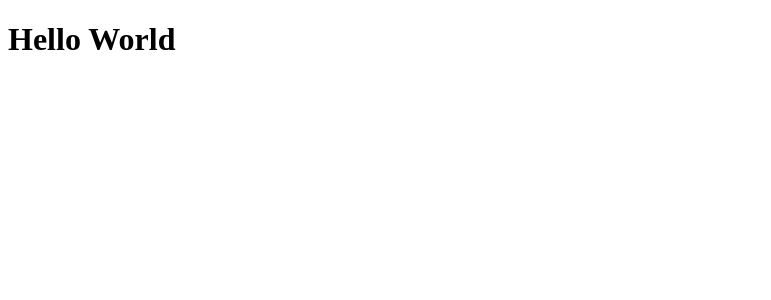
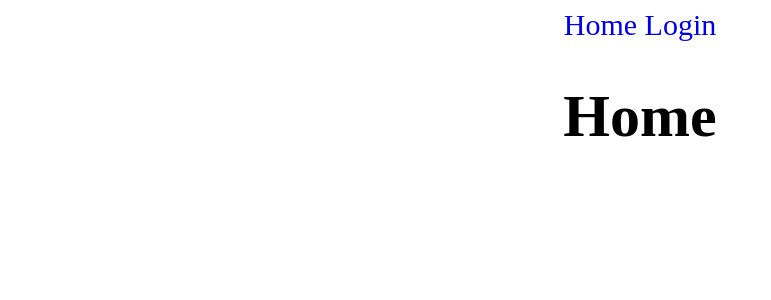
Before and after one commit to jvillad/simple-firebase-app, a React (Vite) app: page / in a window 1280 px wide. Shown: the top 300 px of the page, without its empty margins (0-771 px from the left). Built offline with nearby package versions, Linux system fonts and the light colour scheme.

Commit message:
firebase config

```diff
--- a/package.json
+++ b/package.json
@@ -10,8 +10,10 @@
     "test": "vitest"
   },
   "dependencies": {
+    "firebase": "^9.15.0",
     "react": "^18.2.0",
     "react-dom": "^18.2.0",
+    "react-firebase-hooks": "^5.1.1",
     "react-router-dom": "^6.6.1"
   },
   "devDependencies": {
--- a/src/App.tsx
+++ b/src/App.tsx
@@ -1,5 +1,19 @@
+import { BrowserRouter as Router, Routes, Route } from 'react-router-dom';
+import Nav from './components/Nav';
+import Home from './pages/Home';
+import Login from './pages/Login';
+
 function App() {
-  return <h1>Hello World</h1>;
+  return (
+    <div className="App">
+      <Router>
+        <Nav />
+        <Routes>
+          <Route path="/" element={<Home />} />
+          <Route path="/login" element={<Login />} />
+        </Routes>
+      </Router>
+    </div>
+  );
 }
-
 export default App;
--- /dev/null
+++ b/src/components/Nav.tsx
@@ -0,0 +1,11 @@
+import { Link } from 'react-router-dom';
+
+function Nav() {
+  return (
+    <div>
+      <Link to="/"> Home </Link>
+      <Link to="/login"> Login </Link>
+    </div>
+  );
+}
+export default Nav;
--- a/src/index.css
+++ b/src/index.css
@@ -0,0 +1,8 @@
+a {
+  text-decoration: none;
+}
+
+body {
+  text-align: center;
+  font-size: 30px;
+}
--- /dev/null
+++ b/src/pages/Home.tsx
@@ -0,0 +1,4 @@
+function Home() {
+  return <h1>Home</h1>;
+}
+export default Home;
--- /dev/null
+++ b/src/pages/Login.tsx
@@ -0,0 +1,4 @@
+function Login() {
+  return <h1>Login</h1>;
+}
+export default Login;
```
Also changed, not shown: 1 other file (tests, documents, lock files or other folders).
